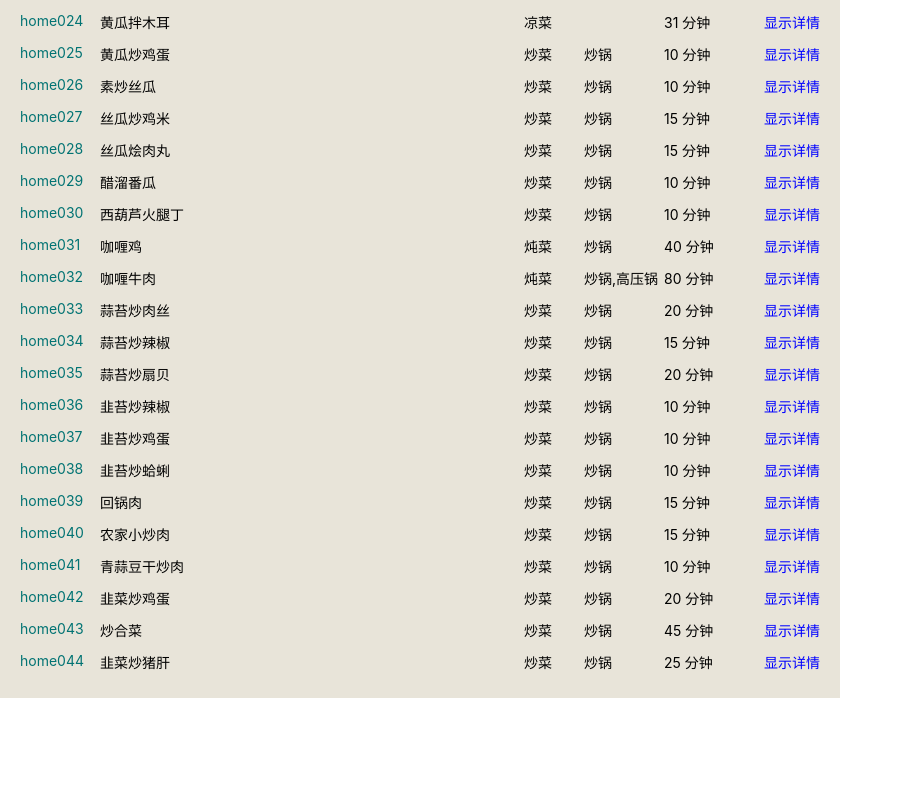
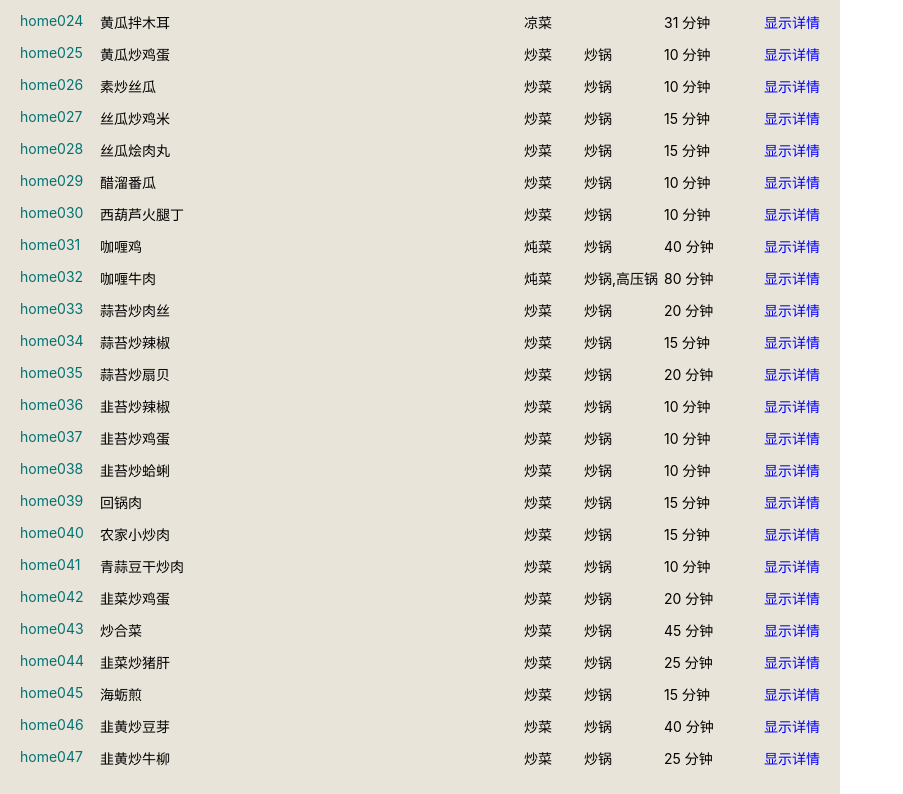
Before and after one commit to utopia2046/menu4today, a React app: page /list in a window 1280 px wide. Shown: the part 842-1636 px from the top of the page, without its empty margins (0-903 px from the left). Before the commit the page ends 1540 px from the top, so only its background shows below. Built offline with nearby package versions, Linux system fonts and the light colour scheme.

Commit message:
update 231011

```diff
--- a/src/recipes/homemade.js
+++ b/src/recipes/homemade.js
@@ -1667,12 +1667,125 @@ export const homemade = [
         'tags': ['春天'],
         'warnings': ['口气预警'],
     },
+    {
+        'id': 'home045',
+        'name': '海蛎煎',
+        'ingrds0': [
+            {
+                'name': '韭菜',
+                'amount': '1把',
+            },
+            {
+                'name': '海蛎子',
+                'amount': '1碗',
+            },
+            {
+                'name': '鸡蛋',
+                'amount': '2个',
+            },
+        ],
+        'ingrds1': [
+            {
+                'name': '姜末',
+                'amount': '少量',
+            },
+        ],
+        'prepDurInMin': 10,
+        'prepSteps': [
+            '海蛎子洗净用剪刀剪开',
+            '鸡蛋加盐打散',
+            '韭菜摘掉老叶，洗净切寸段',
+            '姜切末',
+        ],
+        'cookDurInMin': 5,
+        'cookSteps': [
+            '大火烧热锅，倒入少量底油，下姜末、海蛎子翻炒，加盐调味，烹料酒去腥',
+            '慢慢煎到海蛎子的水分出来，边缘开始起泡，下韭菜快速翻炒均匀，最后浇蛋液，等蛋液凝固后出锅',
+        ],
+        'comments': '只有海边能吃到的美味，在大帝都用冷冻蛤蜊肉仿制过，终究味道差点儿，想家了',
+        'utensil': '炒锅',
+        'category': '炒菜',
+        'tags': [''],
+        'warnings': [''],
+    },
+    {
+        'id': 'home046',
+        'name': '韭黄炒豆芽',
+        'ingrds0': [
+            {
+                'name': '韭黄',
+                'amount': '1把',
+            },
+            {
+                'name': '黄豆芽',
+                'amount': '1把',
+            },
+            {
+                'name': '红薯粉条',
+                'amount': '1把',
+            },
+        ],
+        'ingrds1': [],
+        'prepDurInMin': 30,
+        'prepSteps': [
+            '红薯粉条温水泡软',
+            '黄豆芽摘掉老根，洗净焯水',
+            '韭黄摘掉老叶，洗净切寸段',
+        ],
+        'cookDurInMin': 10,
+        'cookSteps': [
+            '大火烧热锅，倒入少量底油，下黄豆芽翻炒，加泡好的粉条，加盐、生抽调味，盖锅稍微焖一会儿',
+            '豆瓣和粉条熟透后，下韭黄快速翻炒均匀出锅',
+        ],
+        'comments': '可以加肉丝，如果不加肉的话，用荤油炒黄豆芽比较好吃',
+        'utensil': '炒锅',
+        'category': '炒菜',
+        'tags': [''],
+        'warnings': [''],
+    },
+    {
+        'id': 'home047',
+        'name': '韭黄炒牛柳',
+        'ingrds0': [
+            {
+                'name': '韭黄',
+                'amount': '1把',
+            },
+            {
+                'name': '牛里脊',
+                'amount': '1块',
+            },
+        ],
+        'ingrds1': [
+            {
+                'name': '洋葱',
+                'amount': '几片',
+                'optional': true,
+            },
+        ],
+        'prepDurInMin': 15,
+        'prepSteps': [
+            '牛里脊垂直肌肉纹理方向切丝，加盐、黑胡椒、生抽、蚝油、水淀粉、油抓匀入味',
+            '韭黄摘掉老叶，洗净切寸段',
+            '洋葱切丝',
+        ],
+        'cookDurInMin': 10,
+        'cookSteps': [
+            '大火烧热锅，倒入少量底油，下腌好的牛肉炒散',
+            '下洋葱丝、韭黄快速翻炒，加盐、黑胡椒调味出锅',
+        ],
+        'comments': '如果能买到黄瓜条最好，是最嫩适合炒的一块',
+        'utensil': '炒锅',
+        'category': '炒菜',
+        'tags': ['快手菜'],
+        'warnings': [''],
+    },
     /*
-    韭黄
-        韭黄炒豆芽
     白菜
         醋溜白菜
         虾皮白菜
+        白菜炒木耳
+        白菜心拌海蜇头
         大烩菜
     油菜
         香菇油菜
@@ -1810,5 +1923,19 @@ export const homemade = [
     鸡丝凉面
     海南鸡饭
 
+    清蒸鱼
+    酱油水烧鱼
+    红烧鱼
+    青蒜五花肉烧鱼
+    干煎鱼
+    蜜汁烤带鱼
+
+    白灼虾
+    红焖虾
+
+    辣炒蛏子
+    小碗蒸竹蛏
+    蛤蜊蒸蛋
+    文蛤豆腐
     */
 ];
```
